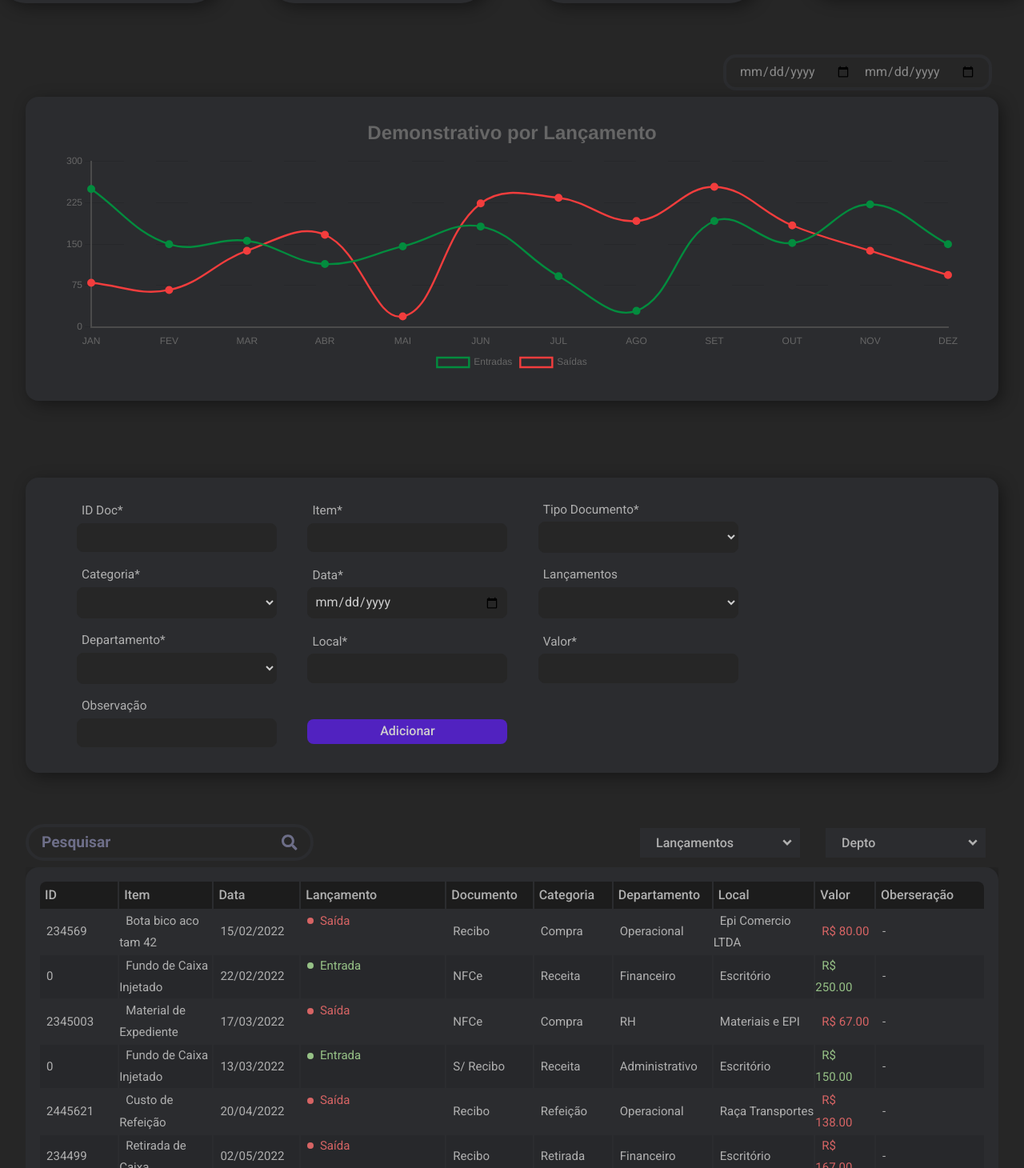
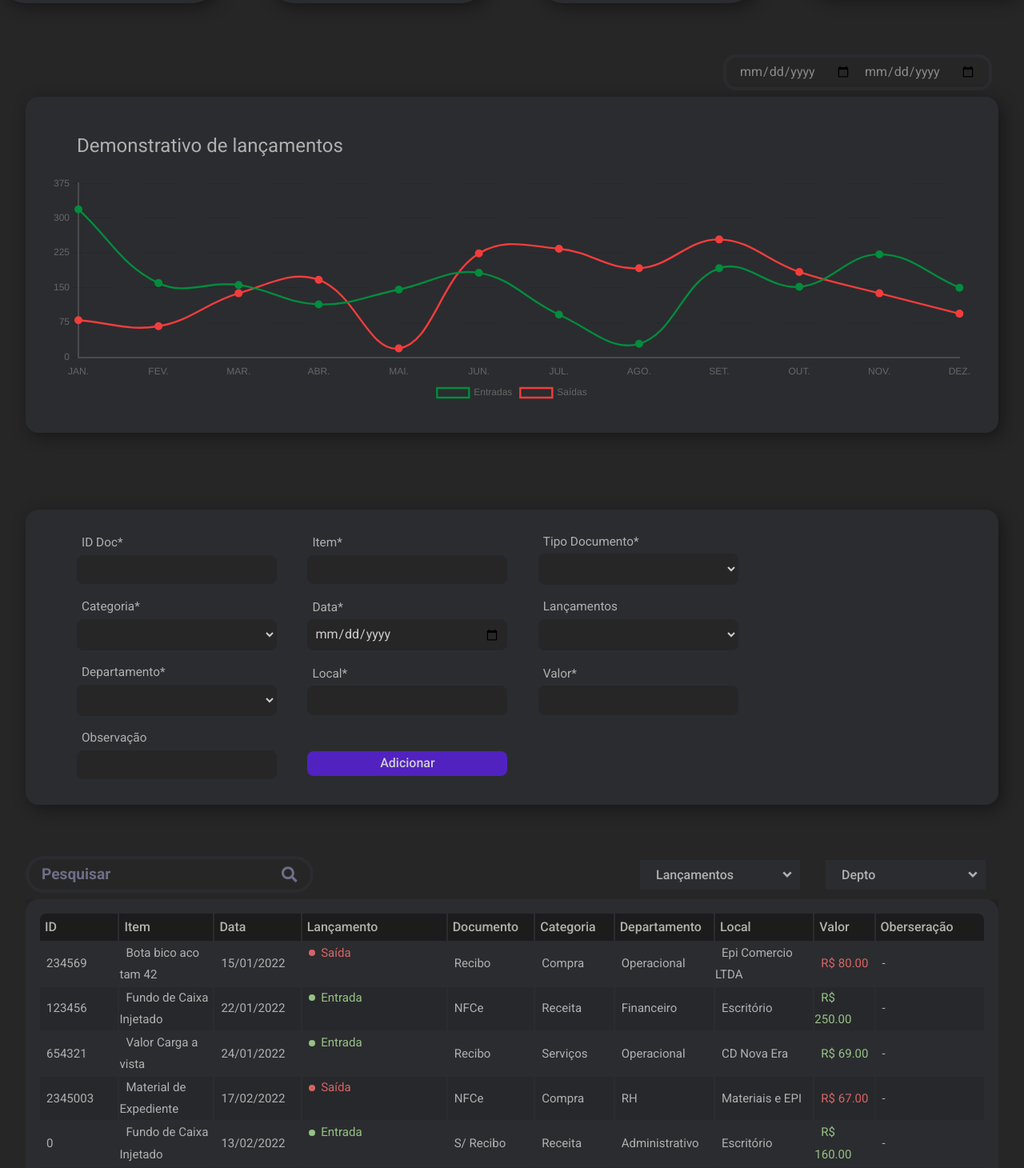
Before and after one commit to Fsouzza/chacal-servicev2, a React (Create React App) app: page / in a window 1280 px wide. Shown: the part 490-1950 px from the top of the page at 80% size. Built offline with nearby package versions, Linux system fonts and the light colour scheme.

Commit message:
corrigindo numeros chartjs

```diff
--- a/src/components/charts/charts.module.scss
+++ b/src/components/charts/charts.module.scss
@@ -2,15 +2,26 @@
 
 
 .charts{
+  background-color: $cor-card;
+  border-radius: 1em;
+  box-sizing: border-box;
   display: flex;
   filter: drop-shadow($sombra);
   gap: 1em;
+  min-height: 420px;
   margin: 0 2em 6em 2em;
+  padding: 2em 0;
+  &__titulo{
+    color: $cor-brancol;
+    margin-bottom: 1.4em;
+    margin-left: 2em;
+    h2{
+      font-weight: 400;
+    }
+  }
   &__chartBox{
-    background-color: $cor-card;
-    border-radius: 1em;
-    height: 380px;
-    padding: 2em 3em;
+    height: 320px;
+    padding: 1em 2em;
     width: 100%;
   }
 }
--- a/src/components/charts/index.tsx
+++ b/src/components/charts/index.tsx
@@ -3,7 +3,6 @@ import { Chart as ChartJS, CategoryScale,
   LinearScale,
   PointElement,
   LineElement,
-  Title,
   Tooltip,
   BarElement,
   Legend } from 'chart.js';
@@ -17,30 +16,30 @@ ChartJS.register(
   LinearScale,
   PointElement,
   Legend,
-  Tooltip,
-  Title
+  Tooltip
 );
 
 export const MyChart = () => {
-  const lista = items;
-  const vEntrada = [];
-  const vSaida = [];
-  const meses = [ 'JAN', 'FEV', 'MAR', 'ABR', 'MAI', 'JUN', 'JUL', 'AGO', 'SET', 'OUT', 'NOV', 'DEZ'];
+  const meses = [...items.map((lancamentos) => lancamentos.date.toLocaleString('pt-BR', {month: 'short'}).toUpperCase())];
+  const listaMeses = [... new Set(meses)];
+  const incomes = balanco('Entrada');
+  const expanses = balanco('Saída');
 
-  for(let i=0; i<lista.length; i++){
-    if(lista[i].lancamentos === 'Entrada'){
-      vEntrada.push(lista[i].valor);
-    } else {
-      vSaida.push(lista[i].valor);
-    }
+  function balanco(lancamentos: string){
+    return listaMeses.map((label) => {
+      return items
+        .filter(item => item.date.toLocaleString('pt-BR', {month: 'short'}).toUpperCase() === label)
+        .filter((item) => item.lancamentos === lancamentos)
+        .reduce((acc, cur) => acc + cur.valor, 0);
+    });
   }
 
   const data = {
-    labels: meses,
+    labels: listaMeses,
     datasets: [
       {
         label: 'Entradas',
-        data: vEntrada,
+        data: incomes,
         backgroundColor: 'transparent',
         borderColor: '#038C3E',
         pointBackgroundColor: '#038C3E',
@@ -50,7 +49,7 @@ export const MyChart = () => {
       },
       {
         label: 'Saídas',
-        data: vSaida,
+        data: expanses,
         backgroundColor: 'transparent',
         borderColor: '#F23D3D',
         borderWidth: 2.4,
@@ -69,17 +68,6 @@ export const MyChart = () => {
     plugins: {
       legend: {
         position: 'bottom' as const,
-      },
-      title: {
-        display: true,
-        text: 'Demonstrativo por Lançamento',
-        font: {
-          size: 24
-        },
-        align: 'center' as const,
-        padding: {
-          bottom: 20,
-        }
       },
     },
     scales: {
@@ -107,6 +95,9 @@ export const MyChart = () => {
   return(
     <div className={styles.charts}>
       <div className={styles.charts__chartBox}>
+        <div className={styles.charts__titulo}>
+          <h2>Demonstrativo de lançamentos</h2>
+        </div>
         <Line
           data={data}
           options={options}
--- a/src/data/itens.ts
+++ b/src/data/itens.ts
@@ -2,7 +2,7 @@ import { Item } from '../types/item';
 
 export const items: Item[] = [
   {
-    date: new Date(2022, 1, 15),
+    date: new Date(2022, 0, 15),
     lancamentos: 'Saída',
     categoria: 'Compra',
     departamento: 'Operacional',
@@ -14,19 +14,31 @@ export const items: Item[] = [
     obs: '-'
   },
   {
-    date: new Date(2022, 1, 22),
+    date: new Date(2022, 0, 22),
     lancamentos: 'Entrada',
     categoria: 'Receita',
     departamento: 'Financeiro',
     tipo: 'NFCe',
-    id: 0,
+    id: 123456,
     local: 'Escritório',
     item: 'Fundo de Caixa Injetado',
     valor: 250.00,
     obs: '-'
   },
   {
-    date: new Date(2022, 2, 17),
+    date: new Date(2022, 0, 24),
+    lancamentos: 'Entrada',
+    categoria: 'Serviços',
+    departamento: 'Operacional',
+    tipo: 'Recibo',
+    id: 654321,
+    local: 'CD Nova Era',
+    item: 'Valor Carga a vista',
+    valor: 69.00,
+    obs: '-'
+  },
+  {
+    date: new Date(2022, 1, 17),
     lancamentos: 'Saída',
     categoria: 'Compra',
     departamento: 'RH',
@@ -38,7 +50,7 @@ export const items: Item[] = [
     obs: '-'
   },
   {
-    date: new Date(2022, 2, 13),
+    date: new Date(2022, 1, 13),
     lancamentos: 'Entrada',
     categoria: 'Receita',
     departamento: 'Administrativo',
@@ -46,11 +58,11 @@ export const items: Item[] = [
     id: 0,
     local: 'Escritório',
     item: 'Fundo de Caixa Injetado',
-    valor: 150.00,
+    valor: 160.00,
     obs: '-'
   },
   {
-    date: new Date(2022, 3, 20),
+    date: new Date(2022, 2, 20),
     lancamentos: 'Saída',
     categoria: 'Refeição',
     departamento: 'Operacional',
@@ -62,7 +74,7 @@ export const items: Item[] = [
     obs: '-'
   },
   {
-    date: new Date(2022, 4, 2),
+    date: new Date(2022, 3, 2),
     lancamentos: 'Saída',
     categoria: 'Retirada',
     departamento: 'Financeiro',
@@ -74,7 +86,7 @@ export const items: Item[] = [
     obs: '-'
   },
   {
-    date: new Date(2022, 3, 12),
+    date: new Date(2022, 2, 12),
     lancamentos: 'Entrada',
     categoria: 'Receita',
     departamento: 'Administrativo',
@@ -86,7 +98,7 @@ export const items: Item[] = [
     obs: '-'
   },
   {
-    date: new Date(2022, 4, 28),
+    date: new Date(2022, 3, 28),
     lancamentos: 'Entrada',
     categoria: 'Receita',
     departamento: 'Administrativo',
@@ -98,7 +110,7 @@ export const items: Item[] = [
     obs: '-'
   },
   {
-    date: new Date(2022, 5, 19),
+    date: new Date(2022, 4, 19),
     lancamentos: 'Entrada',
     categoria: 'Receita',
     departamento: 'Administrativo',
@@ -110,7 +122,7 @@ export const items: Item[] = [
     obs: '-'
   },
   {
-    date: new Date(2022, 5, 28),
+    date: new Date(2022, 4, 28),
     lancamentos: 'Saída',
     categoria: 'Compra',
     departamento: 'Administrativo',
@@ -122,7 +134,7 @@ export const items: Item[] = [
     obs: '-'
   },
   {
-    date: new Date(2022, 6, 6),
+    date: new Date(2022, 5, 6),
     lancamentos: 'Saída',
     categoria: 'Serviços',
     departamento: 'Administrativo',
@@ -134,7 +146,7 @@ export const items: Item[] = [
     obs: '-'
   },
   {
-    date: new Date(2022, 6, 12),
+    date: new Date(2022, 5, 12),
     lancamentos: 'Entrada',
     categoria: 'Receita',
     departamento: 'Administrativo',
@@ -146,7 +158,7 @@ export const items: Item[] = [
     obs: '-'
   },
   {
-    date: new Date(2022, 7, 22),
+    date: new Date(2022, 6, 22),
     lancamentos: 'Entrada',
     categoria: 'Serviços',
     departamento: 'Operacional',
@@ -158,7 +170,7 @@ export const items: Item[] = [
     obs: '-'
   },
   {
-    date: new Date(2022, 8, 14),
+    date: new Date(2022, 7, 14),
     lancamentos: 'Entrada',
     categoria: 'Receita',
     departamento: 'Administrativo',
@@ -170,7 +182,7 @@ export const items: Item[] = [
     obs: '-'
   },
   {
-    date: new Date(2022, 9, 12),
+    date: new Date(2022, 6, 12),
     lancamentos: 'Saída',
     categoria: 'Retirada de caixa',
     departamento: 'Administrativo',
@@ -182,7 +194,7 @@ export const items: Item[] = [
     obs: '-'
   },
   {
-    date: new Date(2022, 10, 12),
+    date: new Date(2022, 7, 12),
     lancamentos: 'Saída',
     categoria: 'Receita',
     departamento: 'Administrativo',
@@ -190,6 +202,18 @@ export const items: Item[] = [
     id: 23623698,
     local: 'Escritório',
     item: 'Fundo de Caixa retirado',
+    valor: 192.00,
+    obs: '-'
+  },
+  {
+    date: new Date(2022, 8, 12),
+    lancamentos: 'Entrada',
+    categoria: 'Receita',
+    departamento: 'Administrativo',
+    tipo: 'Recibo',
+    id: 11623698,
+    local: 'Escritório',
+    item: 'Fundo de Caixa Injetado',
     valor: 192.00,
     obs: '-'
   },
@@ -202,23 +226,11 @@ export const items: Item[] = [
     id: 11623698,
     local: 'Escritório',
     item: 'Fundo de Caixa Injetado',
-    valor: 192.00,
+    valor: 152.00,
     obs: '-'
   },
   {
     date: new Date(2022, 10, 12),
-    lancamentos: 'Entrada',
-    categoria: 'Receita',
-    departamento: 'Administrativo',
-    tipo: 'Recibo',
-    id: 11623698,
-    local: 'Escritório',
-    item: 'Fundo de Caixa Injetado',
-    valor: 152.00,
-    obs: '-'
-  },
-  {
-    date: new Date(2022, 11, 12),
     lancamentos: 'Entrada',
     categoria: 'Serviços',
     departamento: 'Operacional',
@@ -230,7 +242,7 @@ export const items: Item[] = [
     obs: '-'
   },
   {
-    date: new Date(2022, 11, 6),
+    date: new Date(2022, 8, 6),
     lancamentos: 'Saída',
     categoria: 'Serviços',
     departamento: 'Administrativo',
@@ -242,7 +254,7 @@ export const items: Item[] = [
     obs: '-'
   },
   {
-    date: new Date(2022, 12, 6),
+    date: new Date(2022, 9, 6),
     lancamentos: 'Saída',
     categoria: 'Serviços',
     departamento: 'Administrativo',
@@ -254,7 +266,7 @@ export const items: Item[] = [
     obs: '-'
   },
   {
-    date: new Date(2022, 12, 23),
+    date: new Date(2022, 11, 23),
     lancamentos: 'Entrada',
     categoria: 'Receita',
     departamento: 'Administrativo',
@@ -263,18 +275,6 @@ export const items: Item[] = [
     local: 'Escritório',
     item: 'Fundo de Caixa Injetado',
     valor: 150.00,
-    obs: '-'
-  },
-  {
-    date: new Date(2022, 12, 29),
-    lancamentos: 'Entrada',
-    categoria: 'Receita',
-    departamento: 'Administrativo',
-    tipo: 'S/ Recibo',
-    id: 0,
-    local: 'Escritório',
-    item: 'Fundo de Caixa Injetado',
-    valor: 127.00,
     obs: '-'
   },
   {
--- a/tsconfig.json
+++ b/tsconfig.json
@@ -1,6 +1,6 @@
 {
   "compilerOptions": {
-    "target": "es5",
+    "target": "es6",
     "lib": [
       "dom",
       "dom.iterable",
```
Also changed, not shown: src/pages/fluxoCaixa/addFluxo/addFluxo.tsx (line endings or trailing spaces).
